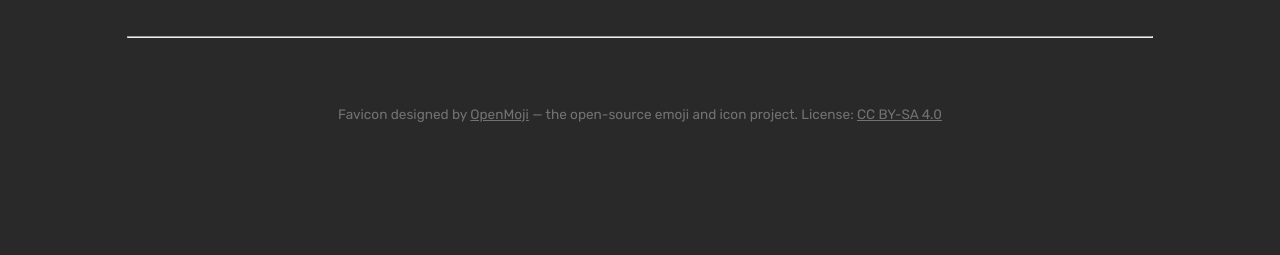
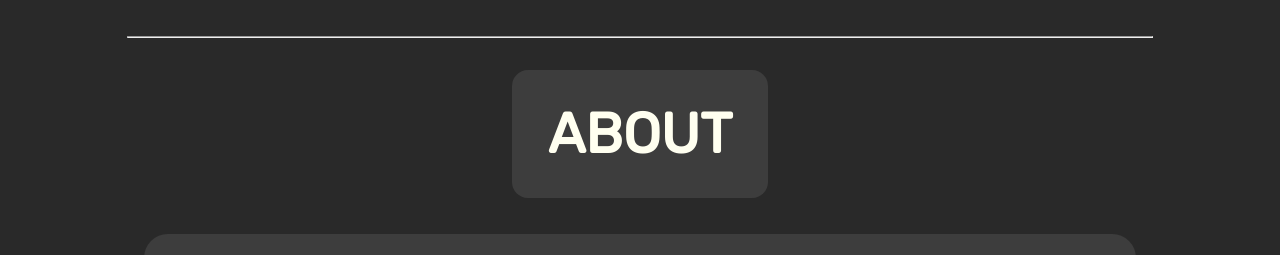
Before and after one commit to rstacks/my-website, a React (Vite) app: page /home in a window 1280 px wide. Shown: the part 683-938 px from the top of the page. Before the commit the page ends 832 px from the top, so only its background shows below. Built offline with nearby package versions, Linux system fonts and the light colour scheme.

Commit message:
Added About content to homepage

```diff
--- a/src/pages/Home.jsx
+++ b/src/pages/Home.jsx
@@ -2,6 +2,7 @@ import { Helmet, HelmetProvider } from "react-helmet-async"
 import { Nav } from "../components/Nav"
 import { Socials } from "../components/Socials"
 import { Footer } from "../components/Footer"
+import { About } from "./About"
 import faviconUrl from "../favicons/favicon.ico"
 
 export function Home() {
@@ -21,6 +22,8 @@ export function Home() {
 
         <hr id="home-separator" />
 
+        <About />
+
       </main>
       <Footer />
     </HelmetProvider>
```
